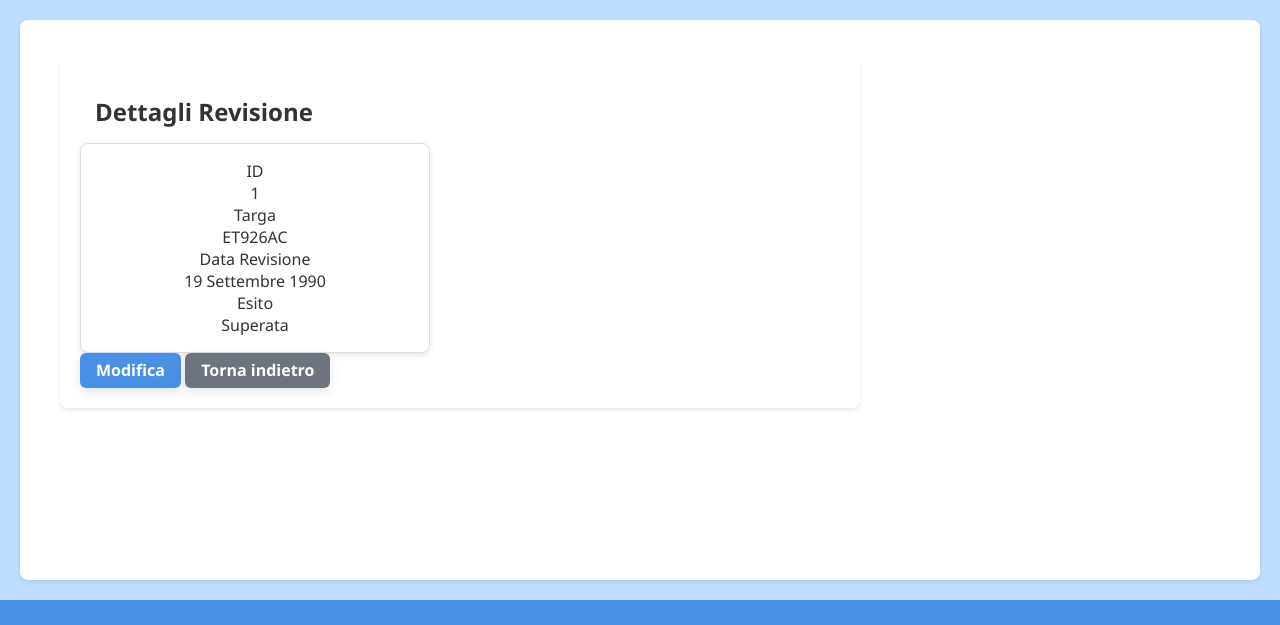
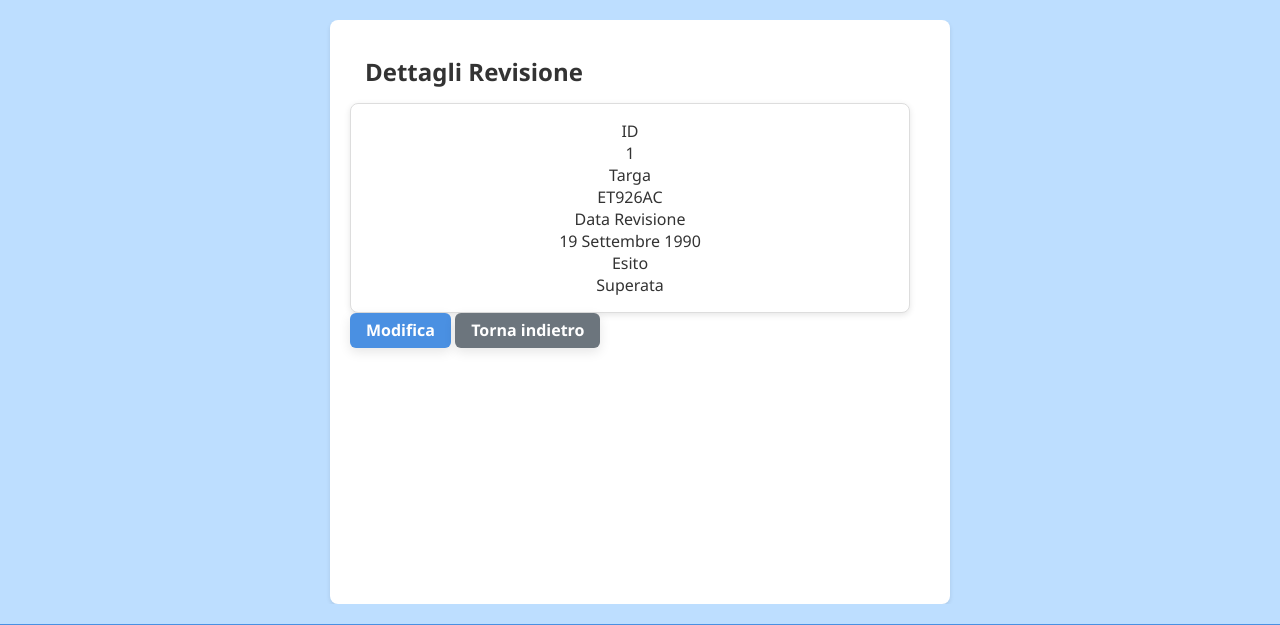
Before and after one commit to ivancaccamo/Motorizzazione, a Django app: page /dettagli/revisione/1/ in a window 1280 px wide. Shown: the part 128-753 px from the top of the page. Run offline with Django 5.2, Linux system fonts and the light colour scheme; data comes from the database, SQL or seed files in the repository.

Commit message:
Refactor read.html layout for improved UI structure

```diff
--- a/myapp/myapp/templates/base.html
+++ b/myapp/myapp/templates/base.html
@@ -36,12 +36,14 @@
             {% include 'includes/sidebar.html' %}
         {% endif %}
 
-        <div class="content" style="width: 100%;  width: 100%;">
+        <div class="content" >
             {% block content %}
             <!-- Contenuto della pagina -->
             {% endblock %}
         </div>
     </div>
+
+
 
     <!-- Footer -->
     <footer>
--- a/myapp/myapp/templates/read.html
+++ b/myapp/myapp/templates/read.html
@@ -1,30 +1,37 @@
 {% extends 'base.html' %}
 {% load static %}
 
+
 {% block content %}
-  {# Questo wrapper riprende il background azzurro di body #}
-  <div class="container">
+  <style>
+    /* Annulla width, sfondo, ombra ed attiva il flex centering */
+    .container > .content {
+      width: auto          !important;
+      background: none     !important;
+      box-shadow: none     !important;
 
-    {# Questo è il blocco bianco, centrato e con ombra #}
-     <div class="mx-auto mb-5" style="
-         width: 100%;
-         max-width: 800px;
-         background-color: #fff;
-         border-radius: 8px;
-          box-shadow: 0 2px 4px rgba(0,0,0,0.1);
-          padding: 20px;">
+      display: flex        !important;
+      flex-direction: column;
+      align-items: center;
+      justify-content: center;
 
+      padding: 0           !important;
+    }
+  </style>
+
+  <div style="width:50%; min-height:73vh; padding:20px; background:#fff; border-radius:8px; box-shadow:0 2px 4px rgba(0,0,0,0.1);">
       {% if message %}
         <div class="message {% if 'successo' in message %}success{% else %}error{% endif %}">
           {{ message }}
         </div>
       {% endif %}
-      {% if data %}
-        {% if table == 'veicolo' %}
+
+      {% if data and table == 'veicolo' %}
+        <div class="d-flex flex-wrap">
+          {# ——— colonna sinistra: card dettagli ——— #}
+          <div style="flex:0 0 300px; margin-right:20px;">
             <h2>Dettagli Veicolo</h2>
-
-          {# card piccola centrata #}
-          <div class="card-custom d-block  mx-auto mb-4" style="max-width: 350px;">
+            <div class="card-custom mb-4">
               <dl>
                 <dt>Telaio</dt><dd>{{ data.telaio }}</dd>
                 <dt>Marca</dt><dd>{{ data.marca }}</dd>
@@ -32,8 +39,11 @@
                 <dt>Data Produzione</dt><dd>{{ data.dataProd }}</dd>
               </dl>
             </div>
+          </div>
 
-          <h3 class="mt-4">Targhe Attive</h3>
+          {# ——— colonna destra: targhe & revisioni ——— #}
+          <div style="flex:1 1 0; min-width:300px;">
+            <h3>Targhe Attive</h3>
             {% if related.attive %}
               <div class="table-container mb-4">
                 <table>
@@ -87,70 +97,49 @@
               <p>Nessuna targa restituita.</p>
             {% endif %}
 
-        {% elif table == 'targa' %}
+            <div class="actions" style="margin-top: 40px;">
+              <a href="{% url 'modifica' 'veicolo' data.telaio %}" class="btn-primary">Modifica</a>
+              <a href="{% url 'gestione_veicoli' %}" class="btn-cancel">Torna indietro</a>
+            </div>
+          </div>
+        </div>
+      {% endif %}
+
+      {# ——— Qui ripetere la stessa logica per 'targa' e 'revisione', con lo stesso pattern a due colonne ——— #}
+      {% if data and table == 'targa' %}
+        <div class="d-flex flex-wrap">
+          <div style="flex:0 0 300px; margin-right:20px;">
             <h2>Dettagli Targa</h2>
-
-          <div class="card-custom mx-auto mb-4" style="max-width: 350px;">
+            <div class="card-custom mb-4">
               <dl>
                 <dt>Numero</dt><dd>{{ data.numero }}</dd>
                 <dt>Data Emissione</dt><dd>{{ data.dataEm }}</dd>
                 <dt>Stato</dt><dd>{{ related.stato }}</dd>
               </dl>
             </div>
-
+          </div>
+          <div style="flex:1 1 0; min-width:300px;">
             {% if related.veicolo %}
               <h3>Veicolo</h3>
-            <div class="table-container mb-4">
-              <table>
-                <thead>
-                  <tr><th>Telaio</th><th>Marca</th><th>Modello</th><th>Azioni</th></tr>
-                </thead>
-                <tbody>
-                  <tr>
-                    <td>{{ related.veicolo.telaio }}</td>
-                    <td>{{ related.veicolo.marca }}</td>
-                    <td>{{ related.veicolo.modello }}</td>
-                    <td class="crud-options">
-                      <a href="{% url 'dettaglio_record' 'veicolo' related.veicolo.telaio %}" class="view">Visualizza</a>
-                    </td>
-                  </tr>
-                </tbody>
-              </table>
-            </div>
-          {% elif related.restituzione %}
+              <!-- tabella veicolo -->
+            {% else %}
               <p>Data restituzione: {{ related.restituzione.dataRes }}</p>
             {% endif %}
-
             <h3>Revisioni</h3>
-          {% if related.revisioni %}
-            <div class="table-container mb-4">
-              <table>
-                <thead>
-                  <tr><th>ID</th><th>Data</th><th>Esito</th><th>Motivazione</th><th>Azioni</th></tr>
-                </thead>
-                <tbody>
-                  {% for r in related.revisioni %}
-                    <tr>
-                      <td>{{ r.numero }}</td>
-                      <td>{{ r.dataRev }}</td>
-                      <td>{{ r.esito }}</td>
-                      <td>{{ r.motivazione }}</td>
-                      <td class="crud-options">
-                        <a href="{% url 'dettaglio_record' 'revisione' r.numero %}" class="view">Visualizza</a>
-                      </td>
-                    </tr>
-                  {% endfor %}
-                </tbody>
-              </table>
+            <!-- tabella revisioni -->
+            <div class="actions mt-3">
+              <a href="{% url 'modifica' 'targa' data.numero %}" class="btn-primary">Modifica</a>
+              <a href="{% url 'gestione_targhe' %}" class="btn-cancel">Torna indietro</a>
             </div>
-          {% else %}
-            <p>Nessuna revisione trovata.</p>
+          </div>
+        </div>
       {% endif %}
 
-        {% elif table == 'revisione' %}
+      {% if data and table == 'revisione' %}
+        <div class="d-flex flex-wrap">
+          <div style="flex:0 0 300px; margin-right:20px;">
             <h2>Dettagli Revisione</h2>
-
-          <div class="card-custom mx-auto mb-4" style="max-width: 350px;">
+            <div class="card-custom mb-4">
               <dl>
                 <dt>ID</dt><dd>{{ data.numero }}</dd>
                 <dt>Targa</dt><dd>{{ data.targaNumero.numero }}</dd>
@@ -161,23 +150,21 @@
                 {% endif %}
               </dl>
             </div>
+          </div>
+          <div style="flex:1 1 0; min-width:300px;">
+            {# qui non ci sono tabelle correlate, puoi lasciare vuoto o un messaggio #}
+            <div class="actions mt-3">
+              <a href="{% url 'modifica' 'revisione' data.numero %}" class="btn-primary">Modifica</a>
+              <a href="{% url 'gestione_revisioni' %}" class="btn-cancel">Torna indietro</a>
+            </div>
+          </div>
+        </div>
       {% endif %}
 
-        <div class="actions">
-          <a href="{% url 'modifica' table id %}" class="btn-primary">Modifica</a>
-          {% if table == 'veicolo' %}
-            <a href="{% url 'gestione_veicoli' %}" class="btn-cancel">Torna indietro</a>
-          {% elif table == 'targa' %}
-            <a href="{% url 'gestione_targhe' %}" class="btn-cancel">Torna indietro</a>
-          {% elif table == 'revisione' %}
-            <a href="{% url 'gestione_revisioni' %}" class="btn-cancel">Torna indietro</a>
+      {% if not data %}
+        <p>Record non trovato.</p>
       {% endif %}
     </div>
 
-      {% else %}
-        <p>Record non trovato.</p>
-      {% endif %}
 
-    </div>
-  </div>
 {% endblock %}
```
Lines whose indentation alone changed are shown as unchanged.
